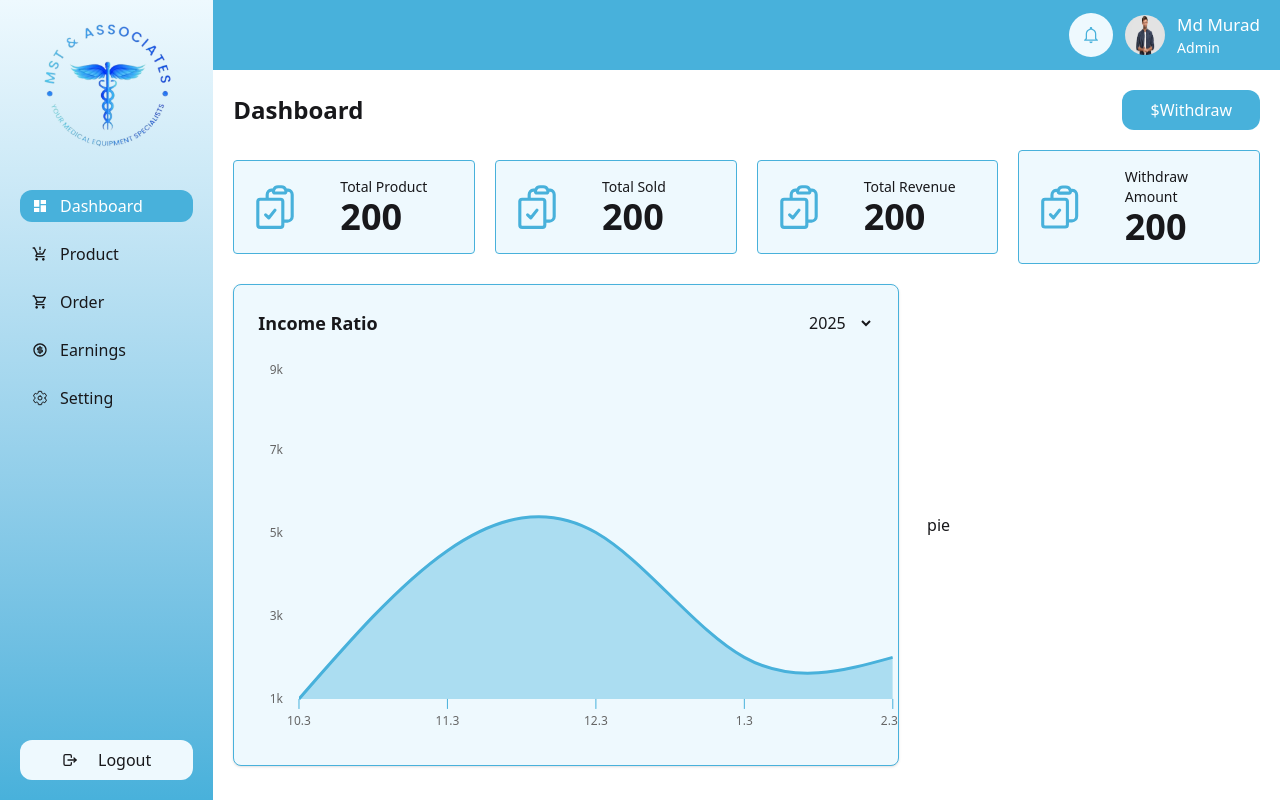
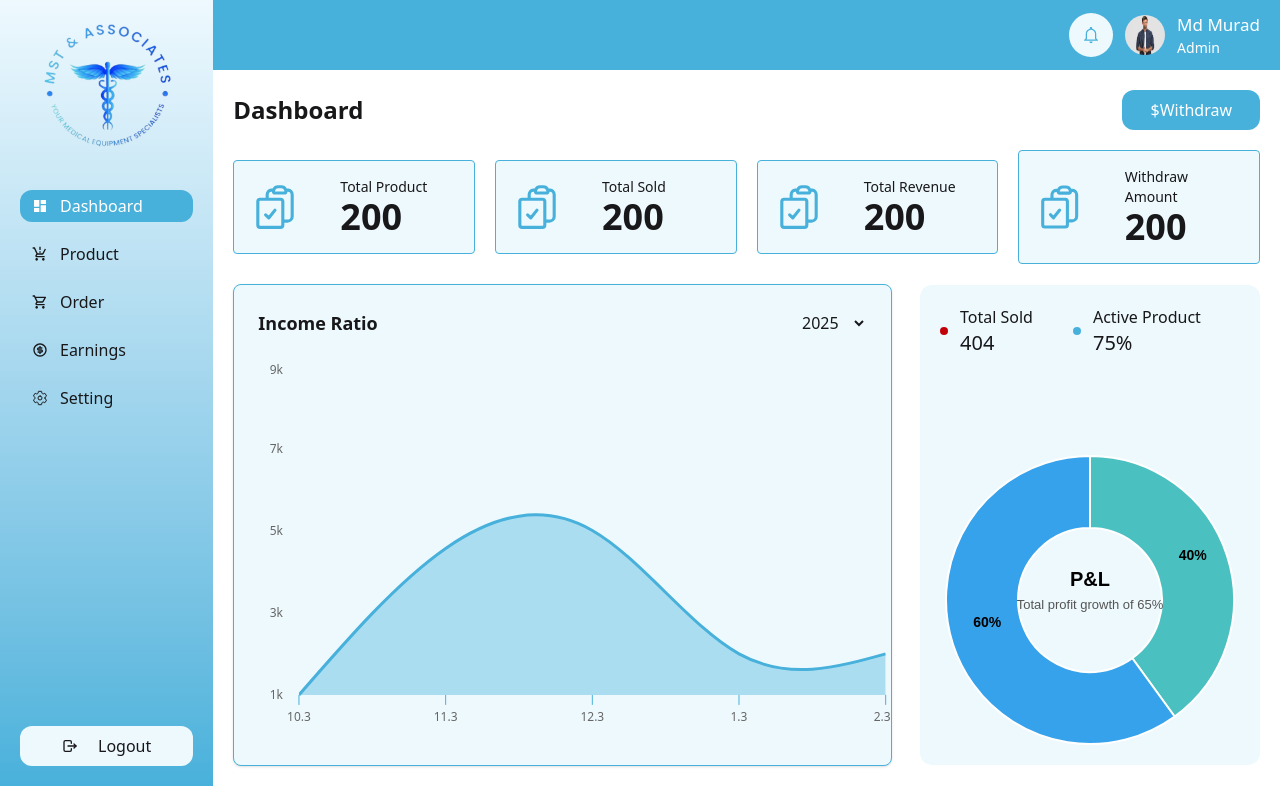
Before and after one commit to murad403/medical-equipment, a Next.js app: page /seller in a window 1280 px wide. Built offline with nearby package versions, Linux system fonts and the light colour scheme.

Commit message:
pie chart

```diff
--- a/app/seller/seller-shared/SellerMenu.tsx
+++ b/app/seller/seller-shared/SellerMenu.tsx
@@ -11,7 +11,7 @@ const SellerMenu = () => {
     const pathName = usePathname();
     const [active, setActive] = useState(pathName);
     return (
-        <div className="bg-gradient-to-t flex flex-col justify-between to-normal from-hard py-5 px-5 min-h-screen">
+        <div className="bg-gradient-to-t flex flex-col justify-between to-normal from-hard py-5 px-5 min-h-full">
             <ul className="space-y-4">
                 <li className="mb-10">
                     <Link className="flex justify-center" href={"/"}>
--- a/app/shared/PieChart.tsx
+++ b/app/shared/PieChart.tsx
@@ -1,11 +1,98 @@
-import React from 'react';
+"use client";
+import React, { useRef } from "react";
+import { Chart as ChartJS, ArcElement, Tooltip, Legend, Plugin } from "chart.js";
+import { Doughnut } from "react-chartjs-2";
+ChartJS.register(ArcElement, Tooltip, Legend);
 
 const PieChart = () => {
-    return (
-        <div>
-            pie
-        </div>
-    );
+
+  const chartRef = useRef<any>(null);
+
+//   dynamic value--------------------------------
+  const data = {
+    datasets: [
+      {
+        data: [40, 60],
+        backgroundColor: ["#4BC0C0", "#36A2EB"]
+      }
+    ],
+  };
+//   console.log(data.datasets[0].backgroundColor);
+  const options = {
+    responsive: true,
+    plugins: {
+      legend: {
+        position: "top" as const,
+      },
+      title: {
+        display: true,
+        text: "Chart.js Doughnut Chart",
+      },
+    },
+  };
+
+  const centerTextPlugin: Plugin = {
+  id: "centerText",
+  afterDraw: (chart) => {
+    const { ctx, chartArea } = chart;
+    const { width, height } = chartArea;
+
+    ctx.save();
+
+    // Center text (P&L)
+    ctx.font = "bold 20px Arial";
+    ctx.fillStyle = "#000";
+    ctx.textAlign = "center";
+    ctx.textBaseline = "middle";
+    ctx.fillText("P&L", width / 2, height / 2 - 10);
+
+    // Sub text
+    ctx.font = "13px Arial";
+    ctx.fillStyle = "#555";
+    ctx.fillText("Total profit growth of 65%", width / 2, height / 2 + 15);
+
+    const meta = chart.getDatasetMeta(0);
+    const dataset = chart.data.datasets[0];
+    const total = (dataset.data as number[]).reduce((a, b) => a + (b as number), 0);
+
+    meta.data.forEach((element, index) => {
+      const value = dataset.data[index] as number;
+      const percentage = ((value / total) * 100).toFixed(0) + "%";
+
+      const pos = element.tooltipPosition(true as any);
+      ctx.font = "bold 14px Arial";
+      ctx.fillStyle = "#000";
+      ctx.textAlign = "center";
+      ctx.fillText(percentage, pos.x, pos.y - 10);
+    });
+
+    ctx.restore();
+  }
 };
 
+
+
+  return (
+    <div className="w-full bg-normal rounded-xl p-3 md:p-5 md:h-[480px] flex flex-col justify-between">
+        <div className="flex items-center gap-10">
+            <div className="flex gap-3 items-center">
+                <div className="w-2 h-2 bg-red-700 rounded-full"></div>
+                <div>
+                    <h3 className="text-[16px]">Total Sold</h3>
+                    <h2 className="text-xl font-medium">404</h2>
+                </div>
+            </div>
+            <div className="flex gap-3 items-center">
+                <div className="w-2 h-2 bg-hard rounded-full"></div>
+                <div>
+                    <h3 className="text-[16px]">Active Product</h3>
+                    <h2 className="text-xl font-medium">75%</h2>
+                </div>
+            </div>
+        </div>
+      <Doughnut ref={chartRef} data={data} options={options}  plugins={[centerTextPlugin]}/>
+    </div>
+  );
+}
+
 export default PieChart;
--- a/package.json
+++ b/package.json
@@ -12,11 +12,13 @@
     "@emotion/styled": "^11.14.1",
     "@mui/material": "^7.3.2",
     "bootstrap": "^5.3.8",
+    "chart.js": "^4.5.0",
     "class-variance-authority": "^0.7.1",
     "clsx": "^2.1.1",
     "lucide-react": "^0.545.0",
     "next": "15.5.4",
     "react": "19.1.0",
+    "react-chartjs-2": "^5.3.0",
     "react-dom": "19.1.0",
     "react-hook-form": "^7.63.0",
     "react-icons": "^5.5.0",
```
Also changed, not shown: 1 other file (tests, documents, lock files or other folders).
